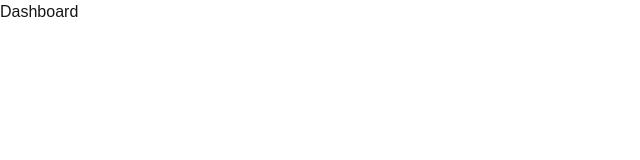
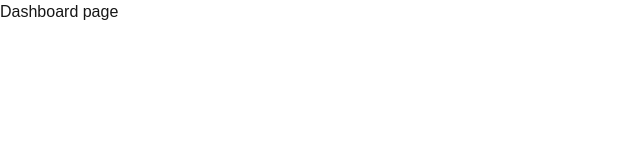
Before and after one commit to prakhar17072004/Health_app, a Next.js app: page /dashboard in a window 1280 px wide. Shown: the top 160 px of the page, without its empty margins (0-640 px from the left). Built offline with nearby package versions, Linux system fonts and the light colour scheme.

Commit message:
Dashboard page is updated

```diff
--- a/src/app/dashboard/page.tsx
+++ b/src/app/dashboard/page.tsx
@@ -2,7 +2,7 @@ import React from 'react'
 
 function Dashboard() {
   return (
-    <div>Dashboard </div>
+    <div>Dashboard  page </div>
   )
 }
 
```
